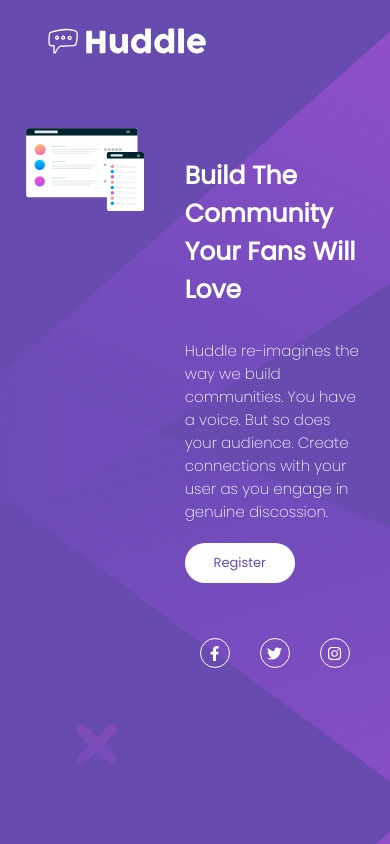
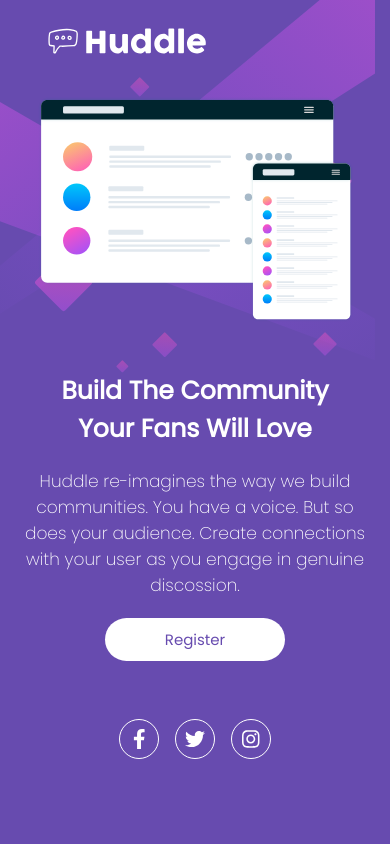
Before and after one commit to JoDez-PC/desafio-css-avancado, a plain HTML site: page index.html in a window 390 px wide. Drawn offline with Linux system fonts and the light colour scheme.

Commit message:
Atualizações no responsivo da página.

```diff
--- a/src/css/resposive.css
+++ b/src/css/resposive.css
@@ -1,14 +1,3 @@
-@media (max-width: 375px) {
-  body {
-    background: url("../images/bg-mobile.svg") no-repeat;
-  }
-
-  main {
-    display: flex;
-    flex-direction: column;
-  }
-}
-
 @media (max-width: 1024px) {
   .header a img {
     width: 25rem;
@@ -45,33 +34,91 @@
 }
 
 @media (max-width: 768px) {
+  .main {
+    display: flex;
+    flex-direction: column;
+    justify-content: center;
+    align-items: center;
+    padding: 0 2rem;
+  }
+
   .image {
-    padding: 3rem 4rem 3rem 0;
+    width: 70%;
+    padding: 0;
+  }
+
+  .content {
+    display: flex;
+    align-items: center;
   }
 
   .content h1 {
-    font-size: 2.5rem;
+    font-size: 4rem;
     padding: 6rem 0 3rem;
+    text-align: center;
   }
 
   .content p {
-    font-size: 1.5rem;
+    font-size: 2.8rem;
+    text-align: center;
   }
 
   .content .btn-register {
-    width: 11rem;
-    font-size: 1.3rem;
+    width: 20rem;
+    font-size: 2rem;
+    padding: 1.5rem;
+  }
+
+  .social {
+    display: flex;
+    justify-content: center;
+    padding-top: 4rem;
+    font-size: 2.5rem;
+  }
+
+  .social a {
+    width: 5rem;
+    height: 5rem;
+  }
+
+}
+
+@media (max-width: 414px) {
+  body {
+    background: url("../images/bg-mobile.svg") no-repeat;
+  }
+
+  main {
+    display: flex;
+    flex-direction: column;
+  }
+
+  .image{
+    width: 90%;
+  }
+
+  .content h1{
+    font-size: 2.5rem;
+    padding: 5rem 0 2rem;
+  }
+
+  .content p{
+    font-size: 1.7rem;
+  }
+
+  .content .btn-register{
+    width: 18rem;
+    font-size: 1.5rem;
     padding: 1rem;
   }
 
   .social {
-    padding-top: 4rem;
-    font-size: 1.5rem;
+    padding-top: 5rem;
+    font-size: 2rem;
   }
 
   .social a {
-    width: 3rem;
-    height: 3rem;
+    width: 4rem;
+    height: 4rem;
   }
-
 }
--- a/src/css/style.css
+++ b/src/css/style.css
@@ -80,7 +80,7 @@
 
 .social a {
   color: #fff;
-  margin: 1.5rem;
+  margin: 0.8rem;
   display: flex;
   justify-content: center;
   align-items: center;
```
